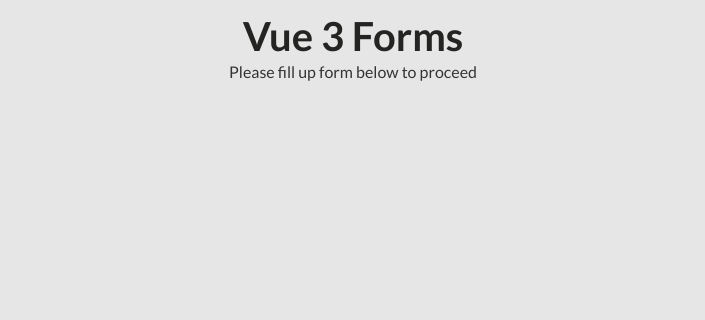
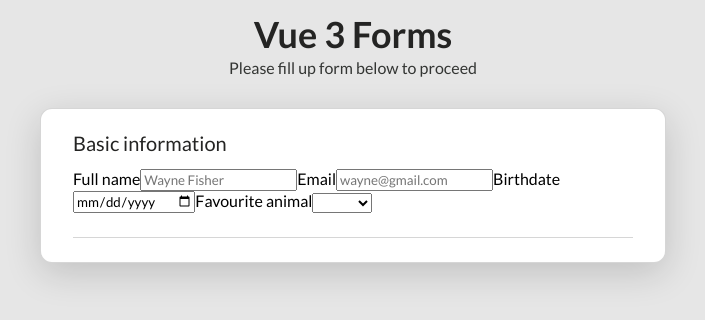
Before and after one commit to Pathius/vue-3-forms, a Vue app: page / in a window 1280 px wide. Shown: the top 320 px of the page, without its empty margins (287-992 px from the left). Built offline with nearby package versions, Linux system fonts and the light colour scheme.

Commit message:
Corrected styling in header and implemented Form in App

```diff
--- a/src/App.vue
+++ b/src/App.vue
@@ -1,6 +1,7 @@
 <template>
   <div class="page">
     <Header />
+    <Form />
   </div>
 </template>
 
@@ -21,6 +22,7 @@
 // TODO: Make sure you're following rules of accessibility
 <script setup>
 import Header from './components/header/Header.vue'
+import Form from './components/form/Form.vue'
 </script>
 
 <style lang="scss">
@@ -28,6 +30,6 @@
   min-height: 100vh;
   background-color: $light-gray;
   display: flex;
-  justify-content: center;
+  flex-direction: column;
 }
 </style>
--- a/src/components/header/header.scss
+++ b/src/components/header/header.scss
@@ -1,10 +1,11 @@
 .header {
+  width: 100%;
   margin-top: 16px;
   text-align: center;
 
   &__title {
     color: $black;
-    font-size: 40px;
+    font-size: 36px;
     font-weight: 700;
   }
 
```
